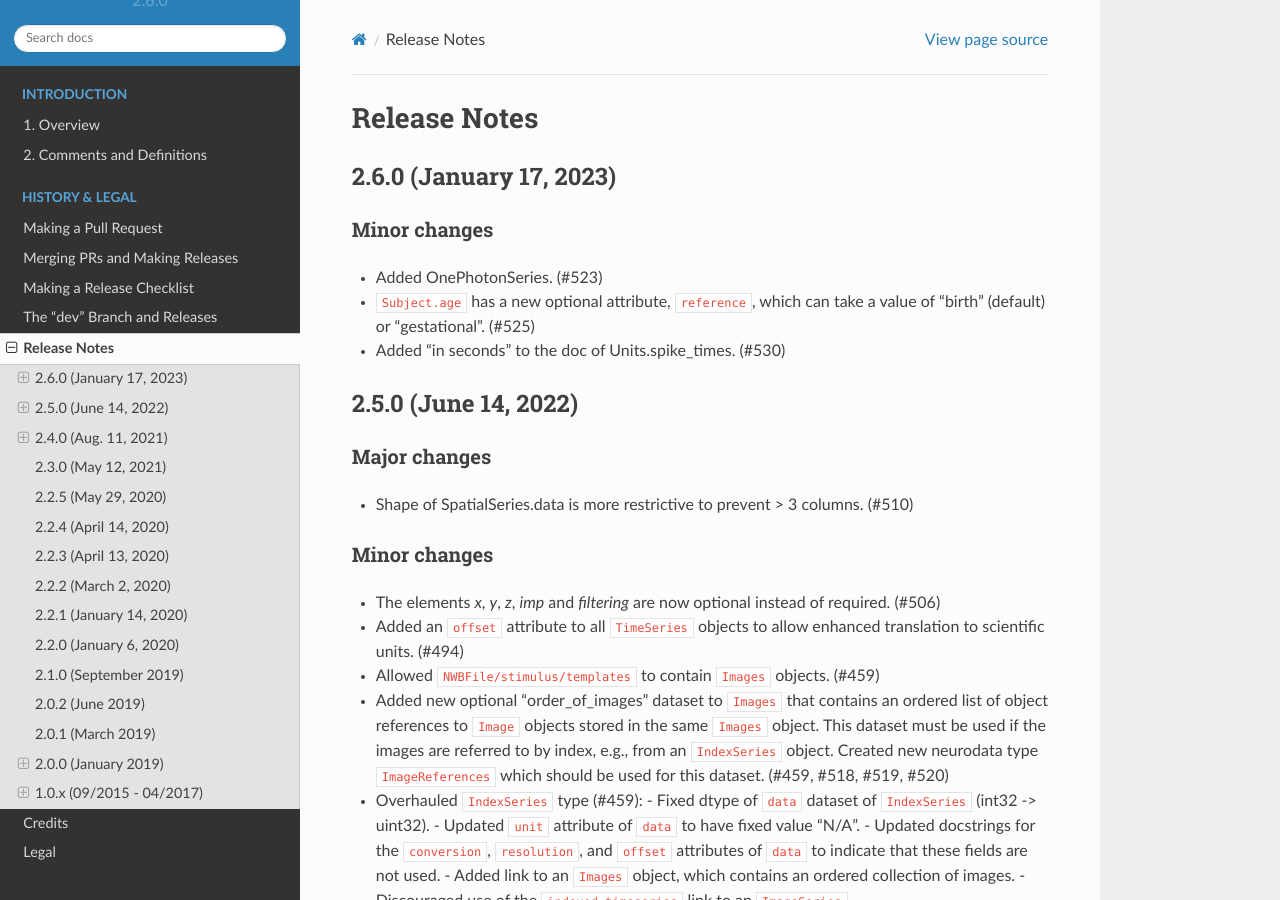
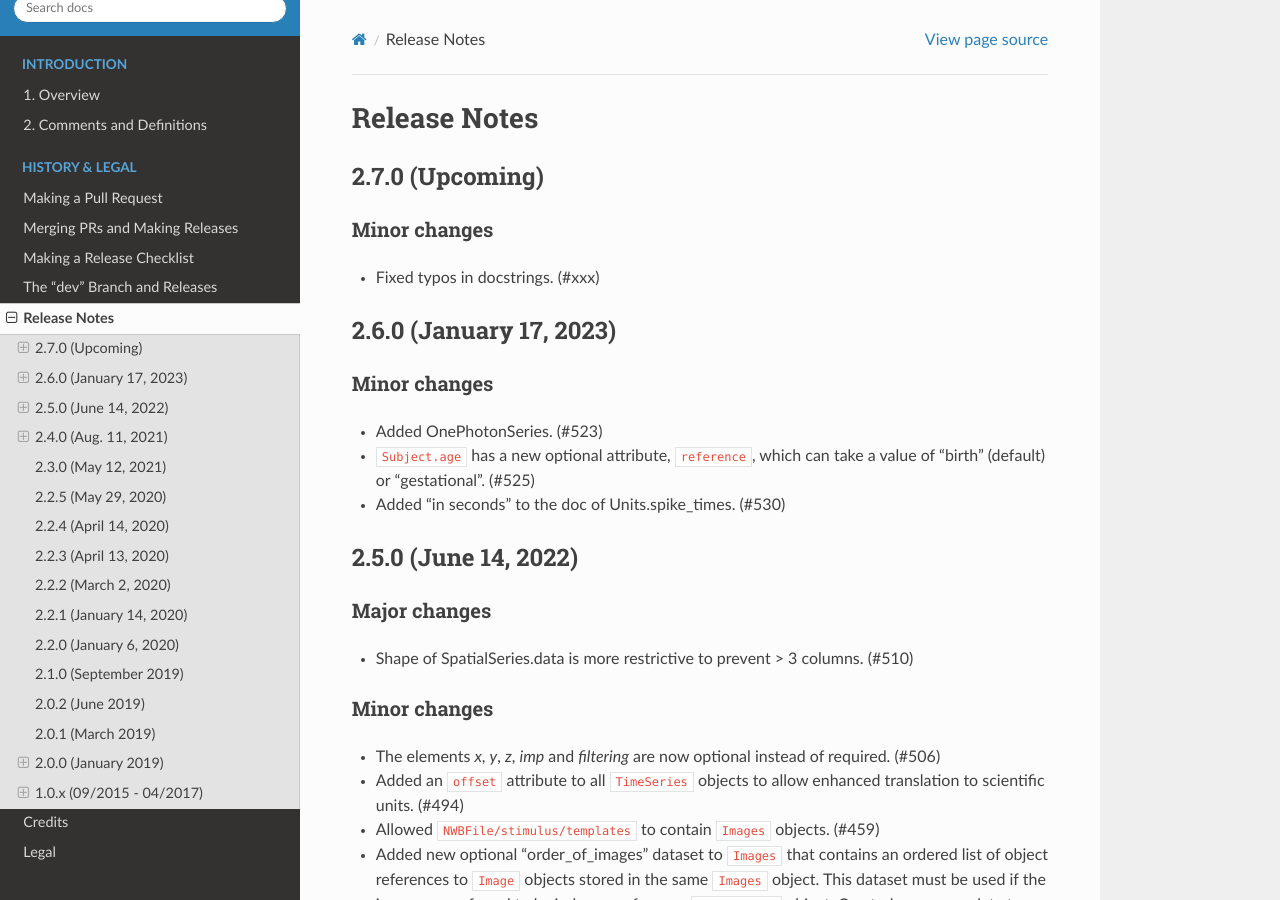
Before and after one commit to NeurodataWithoutBorders/nwb-schema, a Sphinx documentation site: the page built from docs/format/source/format_release_notes.rst, in a window 1280 px wide and 900 px high. Built offline with Sphinx 7.4.7 and the Read the Docs theme 2.0.0, drawn with Linux system fonts in a browser that asks for light colours.

Commit message:
Update format_release_notes.rst

```diff
--- a/docs/format/source/format_release_notes.rst
+++ b/docs/format/source/format_release_notes.rst
@@ -3,6 +3,12 @@
 Release Notes
 =============
 
+2.7.0 (Upcoming)
+----------------
+
+Minor changes
+^^^^^^^^^^^^^
+- Fixed typos in docstrings. (#xxx)
 
 2.6.0 (January 17, 2023)
 -----------------------
```
